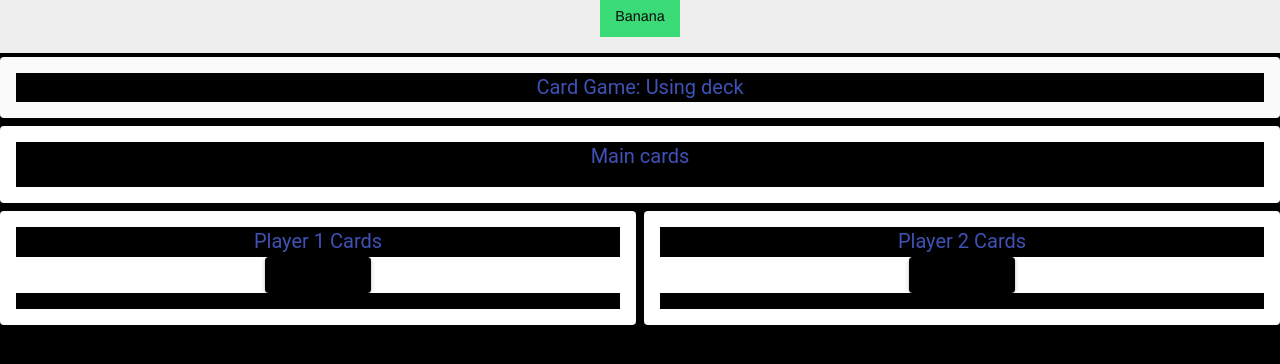
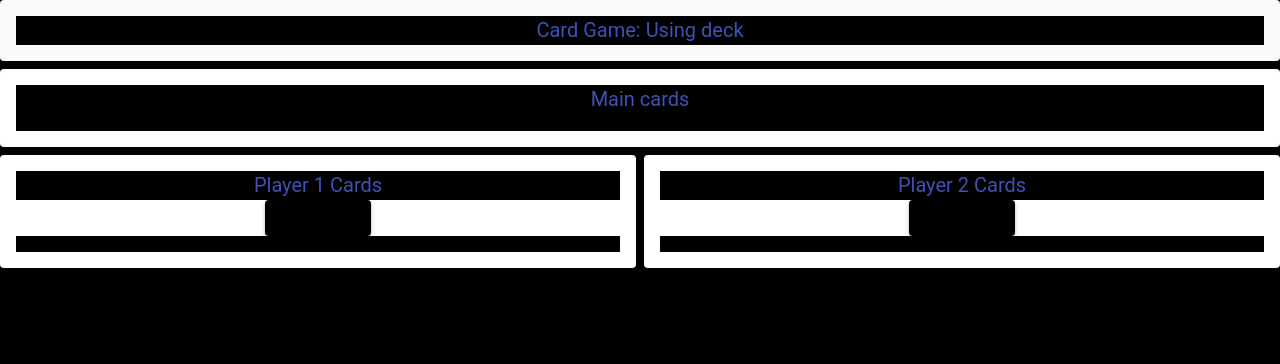
Before and after one commit to jhodgson91/cardgame, a React (Create React App) app: page / in a window 1280 px wide. Shown: the top 364 px of the page. Built offline with nearby package versions, Linux system fonts and the light colour scheme; no server answers.

Commit message:
Removing test html

```diff
--- a/src/Components/DrawCardDemo.tsx
+++ b/src/Components/DrawCardDemo.tsx
@@ -71,7 +71,6 @@ class DrawCardDemo extends React.Component<WithStyles<typeof styles>> {
     return (
 
       <Grid container justify="center" spacing={8} className={classes.root}>
-        <button className="success button">Banana</button>
 
         <Grid item xs={12}>
           <Paper className={classes.header}>
```
